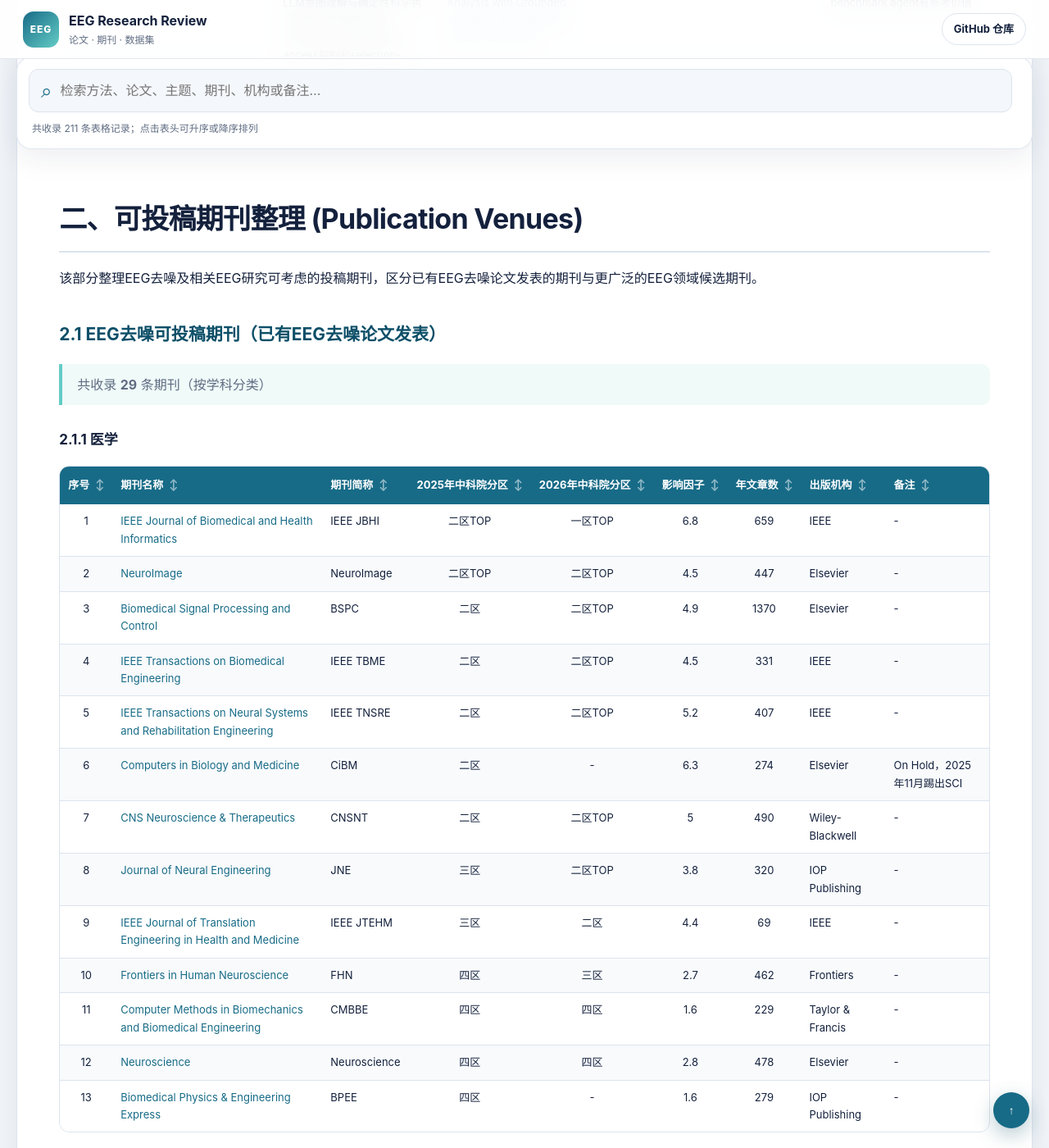
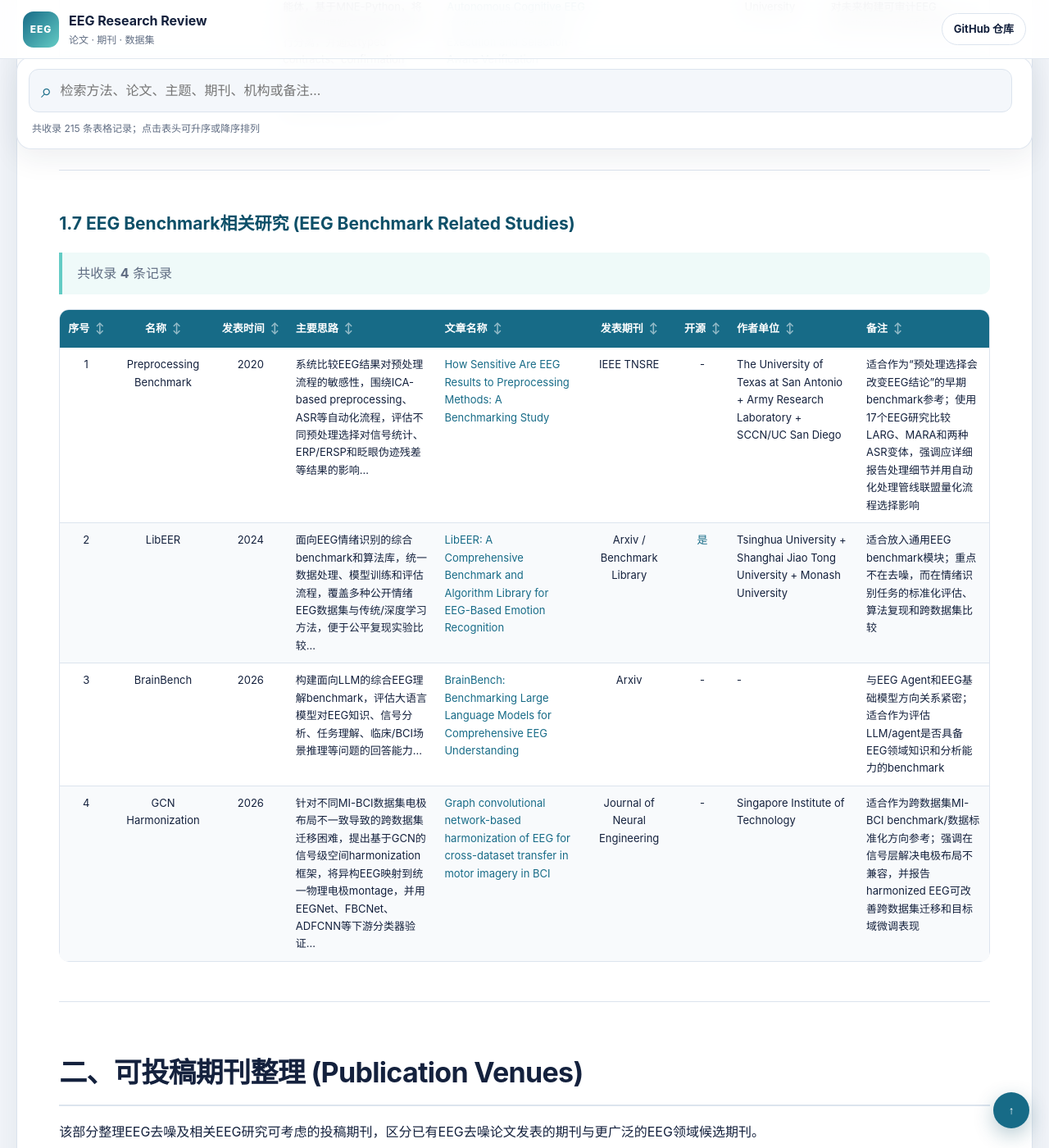
Before and after one commit to hanyilinn/EEG_Denoising_Review, a Jekyll site: the page built from docs/index.md, in a window 1280 px wide and 1400 px high, scrolled down 21409 px. Shown: the whole window at 82% size. Built offline with Jekyll 4.4.1, drawn with Linux system fonts in a browser that asks for light colours; some of the changed text lies outside the part shown.

Commit message:
Add EEG benchmark studies section

```diff
--- a/docs/index.md
+++ b/docs/index.md
@@ -20,6 +20,7 @@ title: EEG Research Review
    - [EEG去噪结合下游任务的研究](#14-eeg去噪结合下游任务的研究-eeg-denoising-with-downstream-tasks)
    - [EEG基础模型相关研究](#15-eeg基础模型相关研究-eeg-foundation-model-studies)
    - [EEG Agent相关研究](#16-eeg-agent相关研究-eeg-agent-related-studies)
+   - [EEG Benchmark相关研究](#17-eeg-benchmark相关研究-eeg-benchmark-related-studies)
 2. [可投稿期刊整理](#二可投稿期刊整理-publication-venues)
    - [EEG去噪可投稿期刊（已有EEG去噪论文发表）](#21-eeg去噪可投稿期刊-期刊已有eeg去噪论文发表)
    - [EEG领域下其他可供选择的期刊](#22-eeg领域下其他可供选择的期刊-other-journals-in-eeg-field)
@@ -30,7 +31,7 @@ title: EEG Research Review
 
 ## 一、研究论文整理 (Research Papers)
 
-该部分按研究主题组织已读论文与待持续跟踪方向。当前重点包括EEG去噪方法、综述、任务导向去噪、EEG基础模型和EEG智能体。
+该部分按研究主题组织已读论文与待持续跟踪方向。当前重点包括EEG去噪方法、综述、任务导向去噪、EEG基础模型、EEG智能体和EEG benchmark。
 
 ### 1.1 深度学习EEG去噪方法 (Deep Learning EEG Denoising)
 
@@ -233,6 +234,19 @@ title: EEG Research Review
 
 ---
 
+### 1.7 EEG Benchmark相关研究 (EEG Benchmark Related Studies)
+
+> 共收录 **4** 条记录
+
+| 序号 | 名称 | 发表时间 | 主要思路 | 文章名称 | 发表期刊 | 开源 | 作者单位 | 备注 |
+|:---:|:---:|:---:|:---|:---|:---:|:---:|:---|:---|
+| 1 | Preprocessing Benchmark | 2020 | 系统比较EEG结果对预处理流程的敏感性，围绕ICA-based preprocessing、ASR等自动化流程，评估不同预处理选择对信号统计、ERP/ERSP和眨眼伪迹残差等结果的影响... | [How Sensitive Are EEG Results to Preprocessing Methods: A Benchmarking Study](https://pubmed.ncbi.nlm.nih.gov/32217478/) | IEEE TNSRE | - | The University of Texas at San Antonio + Army Research Laboratory + SCCN/UC San Diego | 适合作为“预处理选择会改变EEG结论”的早期benchmark参考；使用17个EEG研究比较LARG、MARA和两种ASR变体，强调应详细报告处理细节并用自动化处理管线联盟量化流程选择影响 |
+| 2 | LibEER | 2024 | 面向EEG情绪识别的综合benchmark和算法库，统一数据处理、模型训练和评估流程，覆盖多种公开情绪EEG数据集与传统/深度学习方法，便于公平复现实验比较... | [LibEER: A Comprehensive Benchmark and Algorithm Library for EEG-Based Emotion Recognition](https://arxiv.org/abs/2410.09767) | Arxiv / Benchmark Library | [是](https://github.com/yi-ding-cs/LibEER) | Tsinghua University + Shanghai Jiao Tong University + Monash University | 适合放入通用EEG benchmark模块；重点不在去噪，而在情绪识别任务的标准化评估、算法复现和跨数据集比较 |
+| 3 | BrainBench | 2026 | 构建面向LLM的综合EEG理解benchmark，评估大语言模型对EEG知识、信号分析、任务理解、临床/BCI场景推理等问题的回答能力... | [BrainBench: Benchmarking Large Language Models for Comprehensive EEG Understanding](https://arxiv.org/abs/2608.04156) | Arxiv | - | - | 与EEG Agent和EEG基础模型方向关系紧密；适合作为评估LLM/agent是否具备EEG领域知识和分析能力的benchmark |
+| 4 | GCN Harmonization | 2026 | 针对不同MI-BCI数据集电极布局不一致导致的跨数据集迁移困难，提出基于GCN的信号级空间harmonization框架，将异构EEG映射到统一物理电极montage，并用EEGNet、FBCNet、ADFCNN等下游分类器验证... | [Graph convolutional network-based harmonization of EEG for cross-dataset transfer in motor imagery in BCI](https://iopscience.iop.org/article/10.1088/1741-2552/ae9344) | Journal of Neural Engineering | - | Singapore Institute of Technology | 适合作为跨数据集MI-BCI benchmark/数据标准化方向参考；强调在信号层解决电极布局不兼容，并报告harmonized EEG可改善跨数据集迁移和目标域微调表现 |
+
+---
+
 ## 二、可投稿期刊整理 (Publication Venues)
 
 该部分整理EEG去噪及相关EEG研究可考虑的投稿期刊，区分已有EEG去噪论文发表的期刊与更广泛的EEG领域候选期刊。
```
